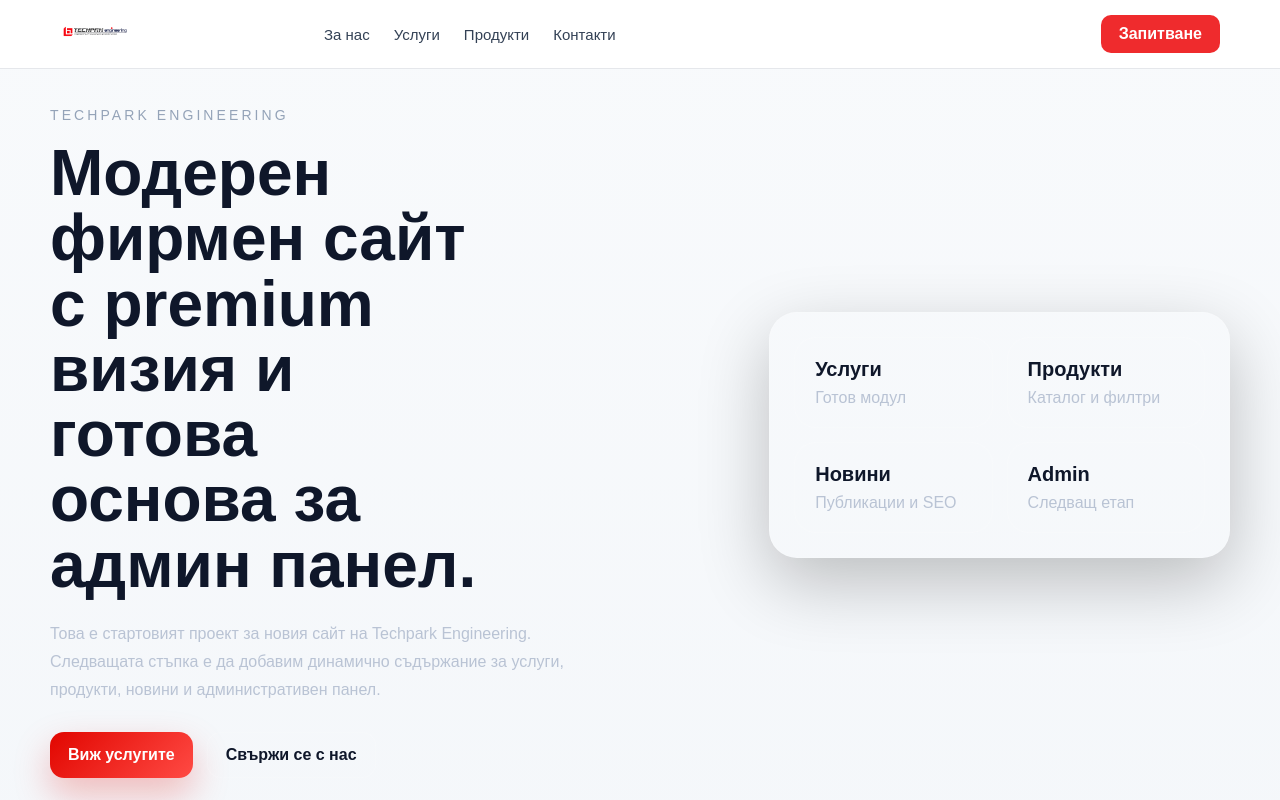
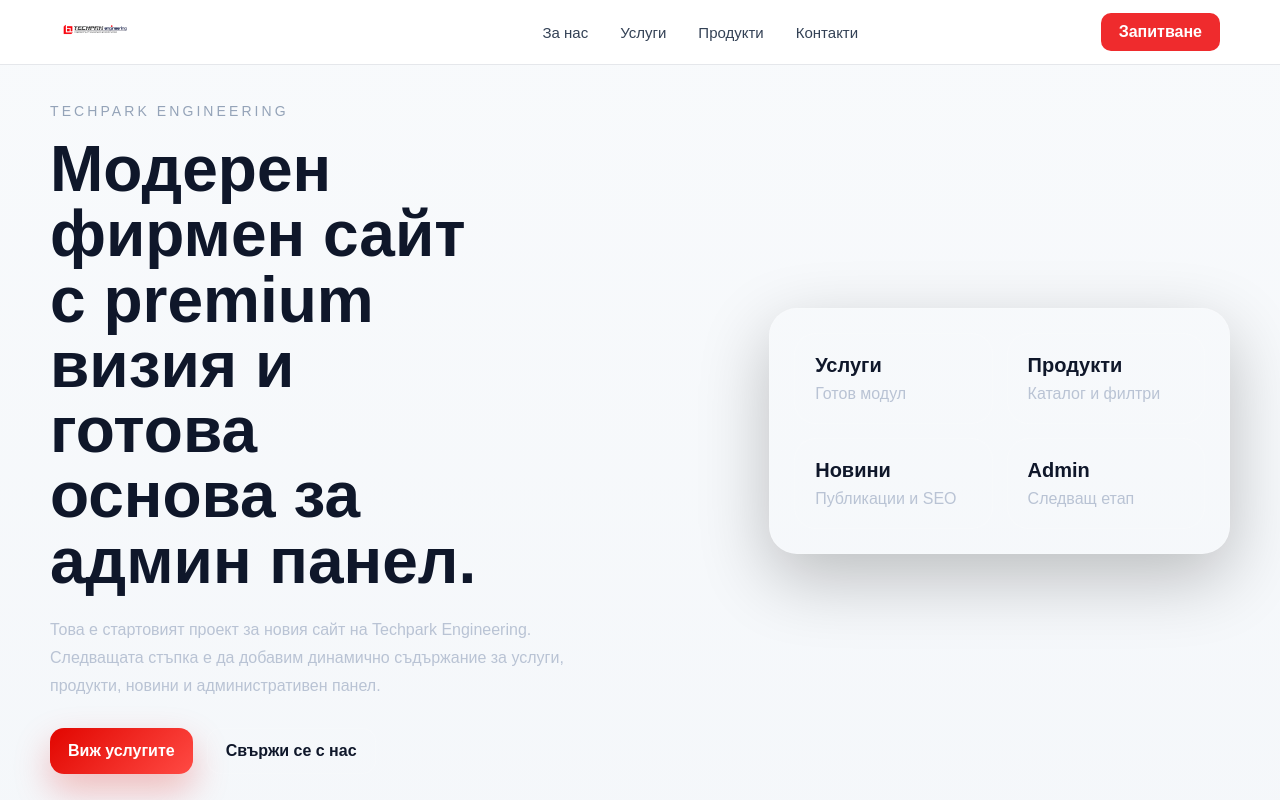
Before and after one commit to techpark-bg/techpark-bg, a Next.js app: page / in a window 1280 px wide. Shown: the top 800 px of the page. Built offline with nearby package versions, Linux system fonts and the light colour scheme.

Commit message:
improve header layout

```diff
--- a/app/page.tsx
+++ b/app/page.tsx
@@ -38,7 +38,7 @@
   style={{
     maxWidth: "1200px",
     margin: "0 auto",
-    padding: "10px 20px",
+    padding: "8px 20px",
     display: "grid",
     gridTemplateColumns: "240px 1fr auto",
     alignItems: "center",
@@ -59,9 +59,12 @@
     <nav
   style={{
     display: "flex",
-        gap: "24px",
+    justifyContent: "center",
+    alignItems: "center",
+    gap: "32px",
     fontSize: "15px",
     color: "#334155",
+    fontWeight: 500,
   }}
 >
       <a href="#about">За нас</a>
```
Lines whose indentation alone changed are shown as unchanged.
